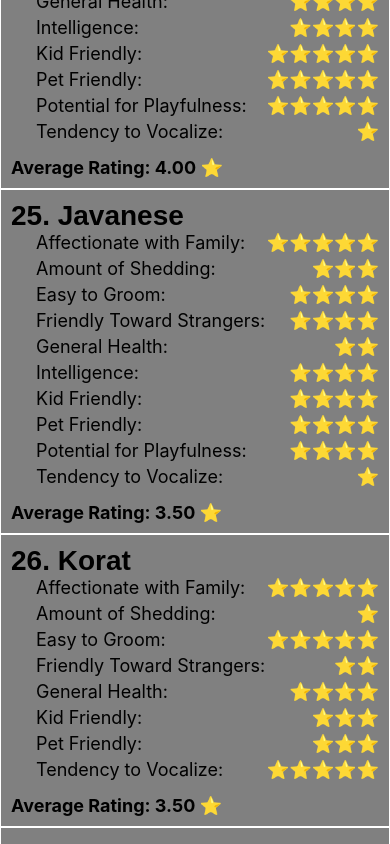
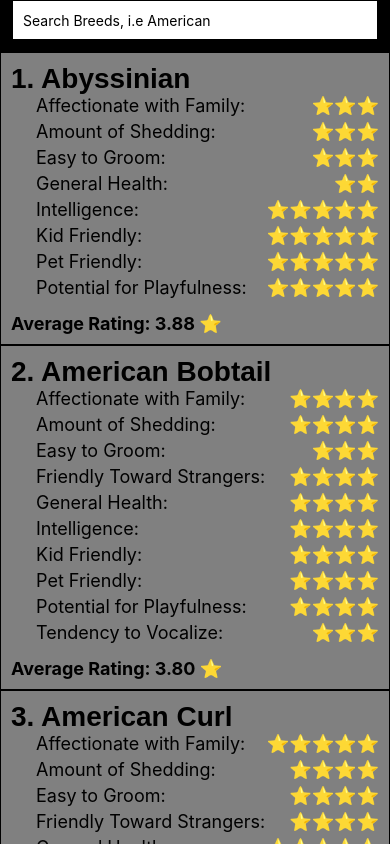
Before and after one commit to scottzyang/by-breed, a React Native app: screen / in a window 390 px wide. Shown: the top 844 px of the page. Built offline with nearby package versions, Linux system fonts and the light colour scheme.

Commit message:
Add search bar filtering

```diff
--- a/App.js
+++ b/App.js
@@ -1,18 +1,43 @@
 import { StatusBar } from 'expo-status-bar';
-import { StyleSheet, Text, View, FlatList, ScrollView, SafeAreaView } from 'react-native';
+import { StyleSheet, Text, FlatList, SafeAreaView, KeyboardAvoidingView, TextInput } from 'react-native';
 import { cats, dogs, petTypes } from './breeds';
 import Item from './Item';
+import { useState } from 'react';
 
 export default function App() {
+  const [searchTerm, setSearchTerm] = useState(null)
+
+  const searchTermUpdate = (text) => {
+    console.log("updating search term")
+    setSearchTerm(text)
+  }
+
+  const searchResults = (data, searchTerm) => {
+    console.log("Outputting search results")
+    if (!searchTerm) {
+      return data
+    }
+    // filter data based on search term
+    const searchResults = data.filter((item) => {
+      return item.breed.toLowerCase().includes(searchTerm.toLowerCase())
+    })
+    if (searchResults.length > 0) {
+      return searchResults
+    }
+  }
+
+  console.log(searchResults(cats, "abyss"))
+
   return (
     <SafeAreaView style={styles.container}>
-      <View style={styles.listContainer}>
+      <KeyboardAvoidingView style={styles.listContainer}>
+      <TextInput style={styles.input} placeholder="Search Breeds, i.e American" onChangeText={text => searchTermUpdate(text)}></TextInput>
         <FlatList style={styles.flatListContent}
-          data={cats}
+          data={searchResults(cats, searchTerm)}
           renderItem={({ item, index }) => <Item data={item} index={index}/>}
           keyExtractor={(item, index) => index.toString()}
         />
-      </View>
+      </KeyboardAvoidingView>
     </SafeAreaView>
   );
 }
@@ -23,11 +48,18 @@ const styles = StyleSheet.create({
   },
   container: {
     flex: 1,
-    backgroundColor: '#fff',
+    backgroundColor: '#000',
     alignItems: 'center',
-    justifyContent: 'center',
   },
   flatListContent: {
     width: '100%',
-  }
+  },
+  input: {
+    backgroundColor: '#fff',
+    height: 40,
+    margin: 12,
+    borderWidth: 1,
+    padding: 10,
+    marginTop: 0, // Add top margin to adjust position
+  },
 });
```
Also changed, not shown: TextInput.js (deleted, +0 -9 lines).
